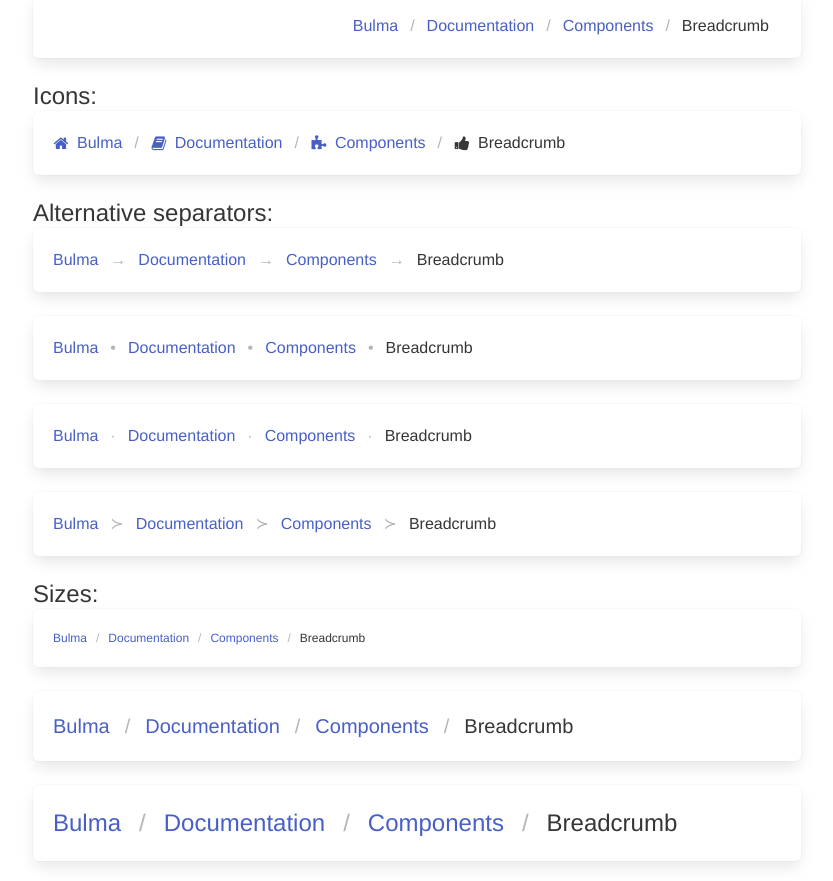
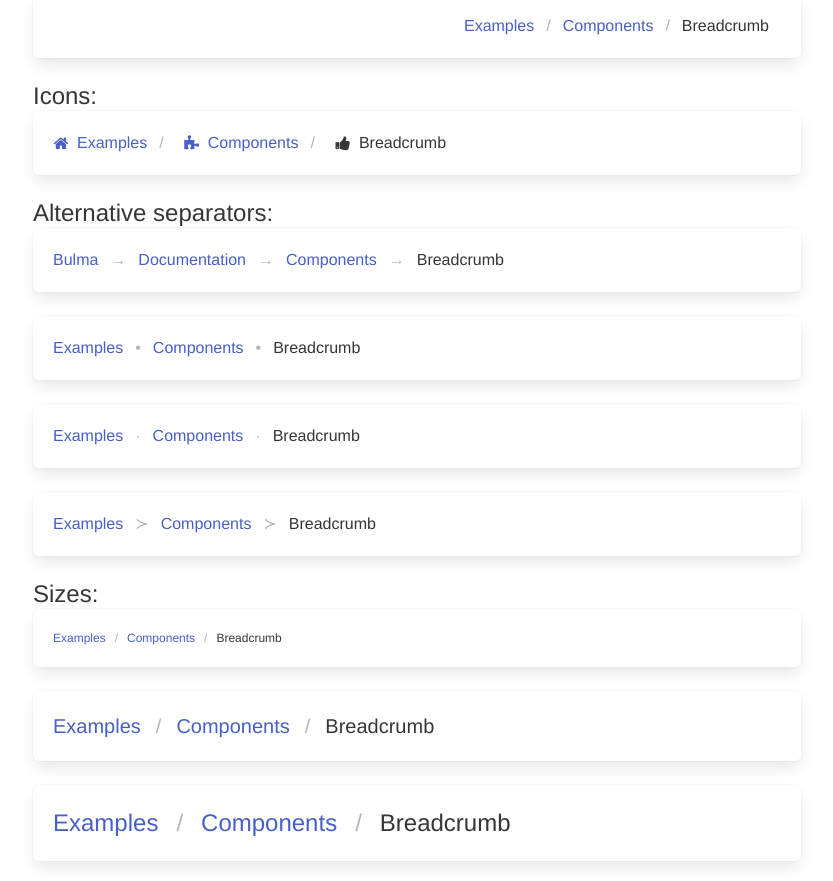
Before and after one commit to vue-bulma/bulma-ui, a Vue app: page /components/breadcrumb in a window 1280 px wide. Shown: the part 260-1141 px from the top of the page, without its empty margins (223-1056 px from the left). Built offline with nearby package versions, Linux system fonts and the light colour scheme.

Commit message:
feat: add component components/BreadcrumbItem

```diff
--- a/examples/components/components/Breadcrumb.vue
+++ b/examples/components/components/Breadcrumb.vue
@@ -1,204 +1,106 @@
 <template>
   <div>
-    <span
-      id="basic"
-      class="title"
-    >Basic:</span>
+    <span id="basic" class="title">Basic:</span>
     <vb-box>
       <vb-breadcrumb>
-        <ul>
-          <li><a href="#">Bulma</a></li>
-          <li><a href="#">Documentation</a></li>
-          <li><a href="#">Components</a></li>
-          <li class="is-active"><a
-              href="#"
-              aria-current="page"
-            >Breadcrumb</a></li>
-        </ul>
+        <vb-breadcrumb-item to="/">Examples</vb-breadcrumb-item>
+        <vb-breadcrumb-item to="/components">Components</vb-breadcrumb-item>
+        <vb-breadcrumb-item to="/components/breadcrumb" actived>Breadcrumb</vb-breadcrumb-item>
       </vb-breadcrumb>
     </vb-box>
-    <span
-      id="alignment"
-      class="title"
-    >Alignment:</span>
+
+    <span id="alignment" class="title">Alignment:</span>
     <vb-box>
       <vb-breadcrumb align="centered">
-        <ul>
-          <li><a href="#">Bulma</a></li>
-          <li><a href="#">Documentation</a></li>
-          <li><a href="#">Components</a></li>
-          <li class="is-active"><a
-              href="#"
-              aria-current="page"
-            >Breadcrumb</a></li>
-        </ul>
+        <vb-breadcrumb-item to="/">Examples</vb-breadcrumb-item>
+        <vb-breadcrumb-item to="/components">Components</vb-breadcrumb-item>
+        <vb-breadcrumb-item to="/components/breadcrumb" actived>Breadcrumb</vb-breadcrumb-item>
       </vb-breadcrumb>
     </vb-box>
     <vb-box>
       <vb-breadcrumb align="right">
-        <ul>
-          <li><a href="#">Bulma</a></li>
-          <li><a href="#">Documentation</a></li>
-          <li><a href="#">Components</a></li>
-          <li class="is-active"><a
-              href="#"
-              aria-current="page"
-            >Breadcrumb</a></li>
-        </ul>
+        <vb-breadcrumb-item to="/">Examples</vb-breadcrumb-item>
+        <vb-breadcrumb-item to="/components">Components</vb-breadcrumb-item>
+        <vb-breadcrumb-item to="/components/breadcrumb" actived>Breadcrumb</vb-breadcrumb-item>
       </vb-breadcrumb>
     </vb-box>
-    <span
-      id="icons"
-      class="title"
-    >Icons:</span>
+
+    <span id="icons" class="title">Icons:</span>
     <vb-box>
       <vb-breadcrumb>
-        <ul>
-          <li>
-            <a href="#">
-              <vb-icon
-                name="fa fa-home"
-                size="small"
-              >
-              </vb-icon>
-              <span>Bulma</span>
-            </a>
-          </li>
-          <li>
-            <a href="#">
-              <vb-icon
-                name="fa fa-book"
-                size="small"
-              >
-              </vb-icon>
-              <span>Documentation</span>
-            </a>
-          </li>
-          <li>
-            <a href="#">
-              <vb-icon
-                name="fa fa-puzzle-piece"
-                size="small"
-              >
-              </vb-icon>
-              <span>Components</span>
-            </a>
-          </li>
-          <li class="is-active">
-            <a href="#">
-              <vb-icon
-                name="fa fa-thumbs-up"
-                size="small"
-              >
-              </vb-icon>
-              <span>Breadcrumb</span>
-            </a>
-          </li>
-        </ul>
+        <vb-breadcrumb-item to="/">
+          <vb-icon name="fa fa-home" size="small"></vb-icon>
+          <span>Examples</span>
+        </vb-breadcrumb-item>
+        <vb-breadcrumb-item to="/components">
+          <vb-icon name="fa fa-puzzle-piece" size="small"></vb-icon>
+          Components
+        </vb-breadcrumb-item>
+        <vb-breadcrumb-item to="/components/breadcrumb" actived>
+          <vb-icon name="fa fa-thumbs-up" size="small"></vb-icon>
+          Breadcrumb
+        </vb-breadcrumb-item>
       </vb-breadcrumb>
     </vb-box>
-    <span
-      id="separators"
-      class="title"
-    >Alternative separators:</span>
+
+    <span id="separators" class="title">Alternative separators:</span>
     <vb-box>
       <vb-breadcrumb separator="arrow">
         <ul>
           <li><a href="#">Bulma</a></li>
           <li><a href="#">Documentation</a></li>
           <li><a href="#">Components</a></li>
-          <li class="is-active"><a
-              href="#"
-              aria-current="page"
-            >Breadcrumb</a></li>
+          <li class="is-active"><a href="#" aria-current="page">Breadcrumb</a></li>
         </ul>
       </vb-breadcrumb>
     </vb-box>
     <vb-box>
       <vb-breadcrumb separator="bullet">
-        <ul>
-          <li><a href="#">Bulma</a></li>
-          <li><a href="#">Documentation</a></li>
-          <li><a href="#">Components</a></li>
-          <li class="is-active"><a
-              href="#"
-              aria-current="page"
-            >Breadcrumb</a></li>
-        </ul>
+        <vb-breadcrumb-item to="/">Examples</vb-breadcrumb-item>
+        <vb-breadcrumb-item to="/components">Components</vb-breadcrumb-item>
+        <vb-breadcrumb-item to="/components/breadcrumb" actived>Breadcrumb</vb-breadcrumb-item>
       </vb-breadcrumb>
     </vb-box>
     <vb-box>
       <vb-breadcrumb separator="dot">
-        <ul>
-          <li><a href="#">Bulma</a></li>
-          <li><a href="#">Documentation</a></li>
-          <li><a href="#">Components</a></li>
-          <li class="is-active"><a
-              href="#"
-              aria-current="page"
-            >Breadcrumb</a></li>
-        </ul>
+        <vb-breadcrumb-item to="/">Examples</vb-breadcrumb-item>
+        <vb-breadcrumb-item to="/components">Components</vb-breadcrumb-item>
+        <vb-breadcrumb-item to="/components/breadcrumb" actived>Breadcrumb</vb-breadcrumb-item>
       </vb-breadcrumb>
     </vb-box>
     <vb-box>
       <vb-breadcrumb separator="succeeds">
-        <ul>
-          <li><a href="#">Bulma</a></li>
-          <li><a href="#">Documentation</a></li>
-          <li><a href="#">Components</a></li>
-          <li class="is-active"><a
-              href="#"
-              aria-current="page"
-            >Breadcrumb</a></li>
-        </ul>
+        <vb-breadcrumb-item to="/">Examples</vb-breadcrumb-item>
+        <vb-breadcrumb-item to="/components">Components</vb-breadcrumb-item>
+        <vb-breadcrumb-item to="/components/breadcrumb" actived>Breadcrumb</vb-breadcrumb-item>
       </vb-breadcrumb>
     </vb-box>
-    <span
-      id="sizes"
-      class="title"
-    >Sizes:</span>
+
+    <span id="sizes" class="title">Sizes:</span>
     <vb-box>
       <vb-breadcrumb size="small">
-        <ul>
-          <li><a href="#">Bulma</a></li>
-          <li><a href="#">Documentation</a></li>
-          <li><a href="#">Components</a></li>
-          <li class="is-active"><a
-              href="#"
-              aria-current="page"
-            >Breadcrumb</a></li>
-        </ul>
+        <vb-breadcrumb-item to="/">Examples</vb-breadcrumb-item>
+        <vb-breadcrumb-item to="/components">Components</vb-breadcrumb-item>
+        <vb-breadcrumb-item to="/components/breadcrumb" actived>Breadcrumb</vb-breadcrumb-item>
       </vb-breadcrumb>
     </vb-box>
     <vb-box>
       <vb-breadcrumb size="medium">
-        <ul>
-          <li><a href="#">Bulma</a></li>
-          <li><a href="#">Documentation</a></li>
-          <li><a href="#">Components</a></li>
-          <li class="is-active"><a
-              href="#"
-              aria-current="page"
-            >Breadcrumb</a></li>
-        </ul>
+        <vb-breadcrumb-item to="/">Examples</vb-breadcrumb-item>
+        <vb-breadcrumb-item to="/components">Components</vb-breadcrumb-item>
+        <vb-breadcrumb-item to="/components/breadcrumb" actived>Breadcrumb</vb-breadcrumb-item>
       </vb-breadcrumb>
     </vb-box>
     <vb-box>
       <vb-breadcrumb size="large">
-        <ul>
-          <li><a href="#">Bulma</a></li>
-          <li><a href="#">Documentation</a></li>
-          <li><a href="#">Components</a></li>
-          <li class="is-active"><a
-              href="#"
-              aria-current="page"
-            >Breadcrumb</a></li>
-        </ul>
+        <vb-breadcrumb-item to="/">Examples</vb-breadcrumb-item>
+        <vb-breadcrumb-item to="/components">Components</vb-breadcrumb-item>
+        <vb-breadcrumb-item to="/components/breadcrumb" actived>Breadcrumb</vb-breadcrumb-item>
       </vb-breadcrumb>
     </vb-box>
   </div>
+</template>
 
-</template>
 <script>
 export default {
   name: 'BreadcrumbExamples'
--- a/src/components/components/Breadcrumb.vue
+++ b/src/components/components/Breadcrumb.vue
@@ -1,12 +1,16 @@
 <template>
-  <div :class="classes" aria-label="breadcrumbs">
-    <slot></slot>
-  </div>
+  <nav :class="classes" aria-label="breadcrumbs">
+    <ul>
+      <slot></slot>
+    </ul>
+  </nav>
 </template>
 
 <script>
 import alignProps from '../../mixins/align'
 import sizeProps from '../../mixins/size'
+
+const SEPARATOR = ['arrow', 'bullet', 'dot', 'succeeds']
 
 export default {
   name: 'VbBreadcrumb',
@@ -15,20 +19,19 @@
     separator: {
       type: String,
       validator(value) {
-        return ['arrow', 'bullet', 'dot', 'succeeds'].includes(value)
+        return SEPARATOR.includes(value)
       }
     }
   },
   computed: {
     classes() {
       const { align, separator, size } = this
-      const obj = {
+      return {
         breadcrumb: true,
         [`is-${align}`]: !!align,
         [`has-${separator}-separator`]: !!separator,
         [`is-${size}`]: !!size
       }
-      return obj
     }
   }
 }
@@ -36,5 +39,5 @@
 
 <style lang="scss">
 @import '~bulma/sass/utilities/_all';
-@import '~bulma/sass/components/_all';
+@import '~bulma/sass/components/breadcrumb';
 </style>
--- /dev/null
+++ b/src/components/components/BreadcrumbItem.vue
@@ -0,0 +1,37 @@
+<template>
+  <li :class="classes">
+    <a @click="handleClick">
+      <slot></slot>
+    </a>
+  </li>
+</template>
+
+<script>
+export default {
+  name: 'VbBreadcrumbItem',
+  props: {
+    actived: Boolean,
+    to: [Object, String],
+    replace: Boolean
+  },
+  computed: {
+    classes() {
+      return { 'is-active': this.actived }
+    }
+  },
+  methods: {
+    handleClick() {
+      if (this.replace) {
+        this.$router.replace(this.to)
+      } else {
+        this.$router.push(this.to)
+      }
+    }
+  }
+}
+</script>
+
+<style lang="scss">
+@import '~bulma/sass/utilities/_all';
+@import '~bulma/sass/components/breadcrumb';
+</style>
--- a/src/index.js
+++ b/src/index.js
@@ -27,6 +27,7 @@
 import RadioGroup from './components/form/RadioGroup'
 import Uploader from './components/form/Uploader'
 import Breadcrumb from './components/components/Breadcrumb'
+import BreadcrumbItem from './components/components/BreadcrumbItem'
 import Container from './components/layout/Container'
 import Level from './components/layout/Level'
 import LevelItem from './components/layout/LevelItem'
@@ -60,6 +61,7 @@
   RadioGroup,
   Uploader,
   Breadcrumb,
+  BreadcrumbItem,
   Container,
   Level,
   LevelItem,
```
